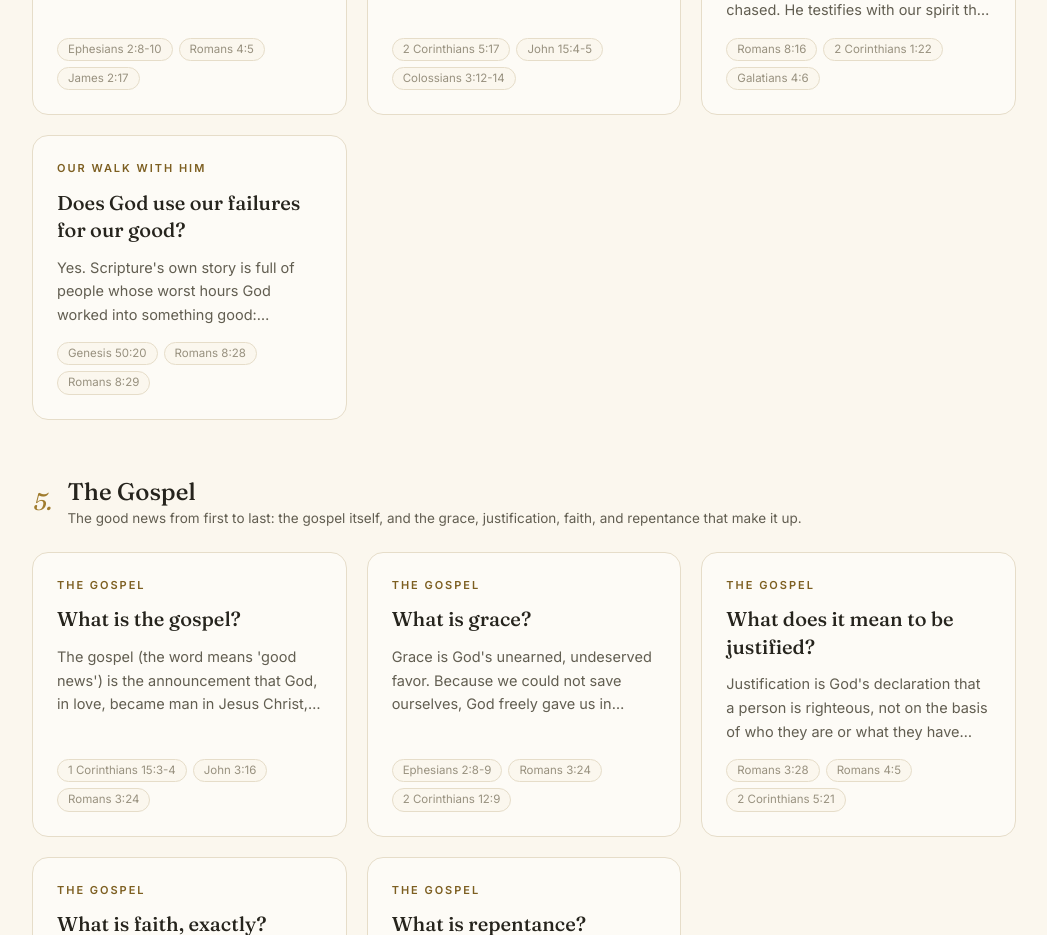
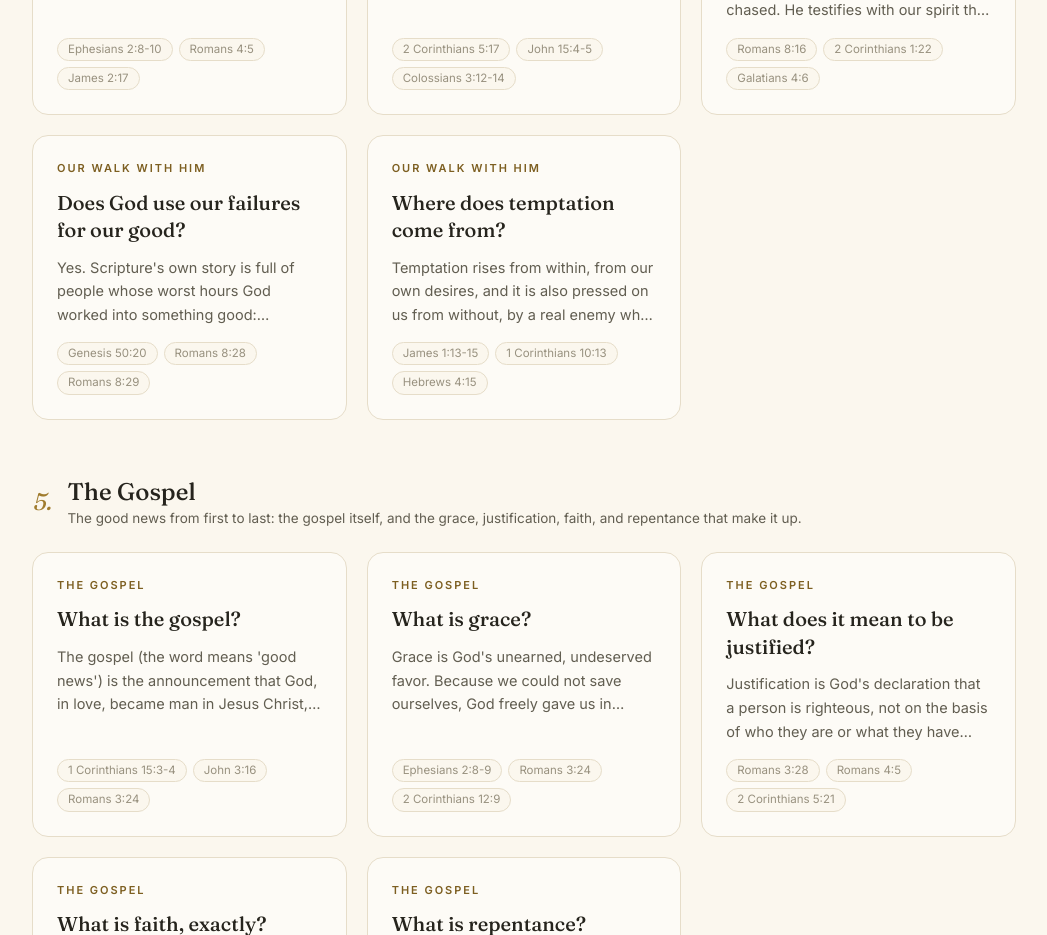
Before and after one commit to kczimm/glory, a Next.js app: page /questions in a window 1280 px wide. Shown: the part 4280-5215 px from the top of the page, without its empty margins (116-1163 px from the left). Built offline with nearby package versions, Linux system fonts and the light colour scheme.

Commit message:
Add study: Where does temptation come from?

```diff
--- a/src/data/questions.ts
+++ b/src/data/questions.ts
@@ -1422,10 +1422,10 @@ export const questions: Question[] = [
       },
     ],
     keyVerses: ["Romans 6:11-14", "Galatians 5:16", "Colossians 3:5", "Hebrews 4:16"],
-    raises: ["what-is-the-flesh-versus-the-spirit"],
+    raises: ["what-is-the-flesh-versus-the-spirit", "where-does-temptation-come-from"],
     followsFrom: ["what-happens-when-i-sin", "what-should-i-do-now-that-im-saved"],
     related: ["what-happens-when-i-sin"],
-    planned: ["Where does temptation come from?"],
+    planned: ["What is the difference between testing and temptation?"],
     order: 19,
   },
 
@@ -4054,4 +4054,87 @@ export const questions: Question[] = [
     planned: ["What if I keep repeating the same sin?"],
     order: 24,
   },
+
+  {
+    slug: "where-does-temptation-come-from",
+    question: "Where does temptation come from?",
+    category: "our-walk",
+    summary:
+      "Temptation rises from within, from our own desires, and it is also pressed on us from without, by a real enemy who distorts God's word. It never comes from God. Temptation itself is not sin, and its power is broken by the Word, by faith, and by the way of escape God promises to provide.",
+    passages: [
+      {
+        book: "Genesis",
+        chapter: 3,
+        title: "The serpent and the fall",
+        lookFor: "The first temptation: a question that distorts what God said, aimed at desire and doubt.",
+        focus: "1-7",
+      },
+      {
+        book: "James",
+        chapter: 1,
+        title: "Trials, temptation, and the Giver of good gifts",
+        lookFor: "James separates testing from temptation, names the source within us, and clears God of any blame.",
+        focus: "1-18",
+      },
+      {
+        book: "Matthew",
+        chapter: 4,
+        title: "Jesus tempted in the wilderness",
+        lookFor: "The devil tempts the Son of God directly, and Jesus answers every assault with the Word.",
+        focus: "1-11",
+      },
+      {
+        book: "1 Corinthians",
+        chapter: 10,
+        title: "No temptation beyond what you can bear",
+        lookFor: "Israel's history as a warning, and the promise of a way of escape.",
+        focus: "1-13",
+      },
+      {
+        book: "Luke",
+        chapter: 22,
+        title: "The hour of trial",
+        lookFor: "Jesus warns the disciples to pray so they will not enter temptation, even as He faces His own hour.",
+        focus: "39-46",
+      },
+    ],
+    points: [
+      {
+        heading: "It rises from our own desires",
+        body:
+          "James is wonderfully honest: 'each one is tempted, when he is drawn away by his own lust, and enticed.' The bait is usually an unholy desire we already carry, not an idea dropped from nowhere. That is why the fight begins in the heart: the lust, when it has conceived, bears sin, and sin, full grown, produces death.",
+        verses: ["James 1:14", "James 1:15"],
+      },
+      {
+        heading: "It is pressed on us from without",
+        body:
+          "There is a real enemy who wants you to fall. He is the one who came to Eve and asked whether God had really said; Paul warns that Satan masquerades as an angel of light and that the serpent deceived Eve by his craftiness; and Peter pictures him as 'a roaring lion' seeking someone to devour. Temptation is not only internal wrestling; it is also a battle with a personal foe.",
+        verses: ["Genesis 3:1", "2 Corinthians 11:3", "2 Corinthians 11:14", "1 Peter 5:8"],
+      },
+      {
+        heading: "It never comes from God",
+        body:
+          "James rules it out completely: 'Let no man say when he is tempted, I am tempted by God, for God can't be tempted by evil, and he himself tempts no one.' God tests and refines, but He never entices anyone to sin. When temptation comes, it has another source: our own desires and the enemy who feeds them.",
+        verses: ["James 1:13", "James 1:2", "James 1:3"],
+      },
+      {
+        heading: "Being tempted is not the same as sinning",
+        body:
+          "Jesus Himself was tempted, yet without sin, which proves that temptation in itself is not the fall; sin begins when we yield and the lust conceives. This matters: you cannot always stop the tempting thought from knocking, but you are not guilty for the knock, only for opening the door. He who was tempted now helps those who are tempted.",
+        verses: ["Hebrews 4:15", "Hebrews 2:18", "James 1:14-15", "Matthew 4:1"],
+      },
+      {
+        heading: "The way out is the Word, faith, and the escape He provides",
+        body:
+          "Jesus answered every temptation with 'It is written,' not by matching the devil's cleverness but by resting on the word. James urges: resist the devil, and he will flee. And Paul gives the anchor promise: God is faithful, He will not allow you to be tempted beyond what you can bear, and He will provide the way of escape. Watch and pray, and take up the shield of faith.",
+        verses: ["Matthew 4:4", "James 4:7", "1 Corinthians 10:13", "Mark 14:38", "Ephesians 6:16", "1 Peter 5:9"],
+      },
+    ],
+    keyVerses: ["James 1:13-15", "1 Corinthians 10:13", "Hebrews 4:15", "Matthew 4:4", "James 4:7"],
+    raises: [],
+    followsFrom: ["how-do-i-fight-sin", "what-happens-when-i-sin"],
+    related: ["how-do-i-fight-sin", "who-is-satan", "what-is-the-flesh-versus-the-spirit", "who-is-the-father"],
+    planned: ["How can I help someone caught in sin without falling myself?"],
+    order: 25,
+  },
 ];
```
